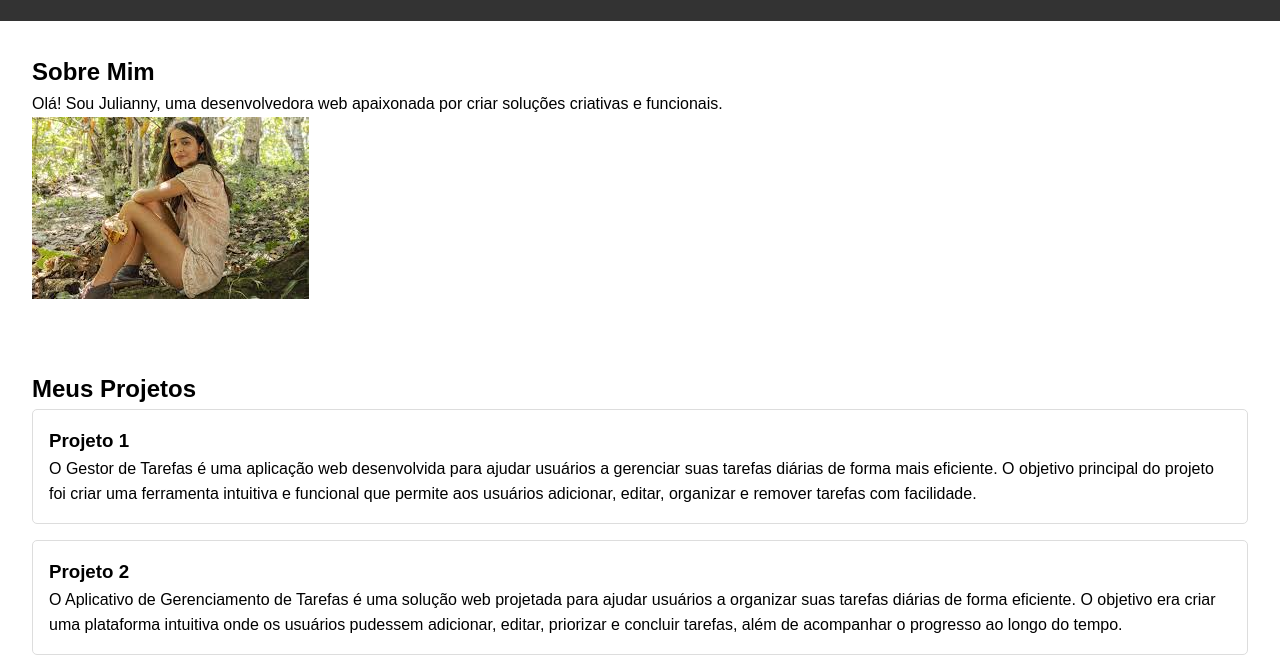
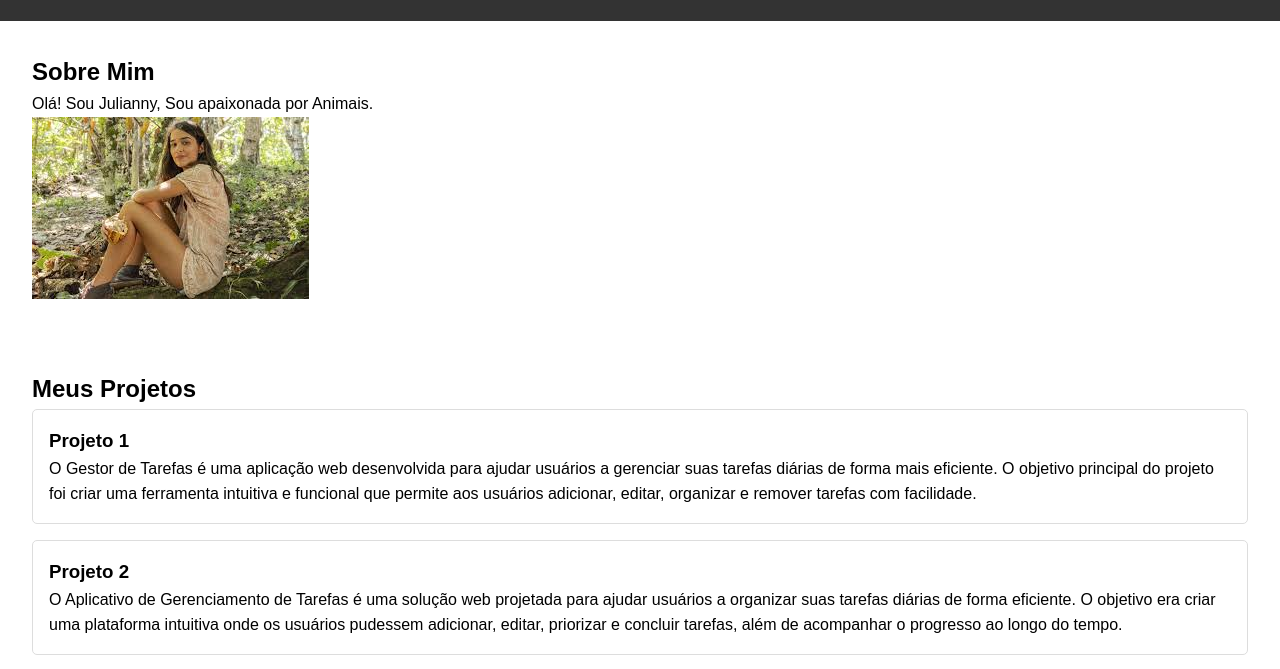
Before and after one commit to Gabriel45marelli/portifolio, a plain HTML site: page index.html in a window 1280 px wide. Shown: the part 96-765 px from the top of the page. Drawn offline with Linux system fonts and the light colour scheme.

Commit message:
Update index.html

```diff
--- a/index.html
+++ b/index.html
@@ -22,7 +22,7 @@
 
     <section id="sobre">
         <h2>Sobre Mim</h2>
-        <p>Olá! Sou Julianny, uma desenvolvedora web apaixonada por criar soluções criativas e funcionais.</p>
+        <p>Olá! Sou Julianny, Sou apaixonada por Animais.</p>
         <img src="./download.jpg" alt="Imagem da Perfil"/>
     </section>
 
```
